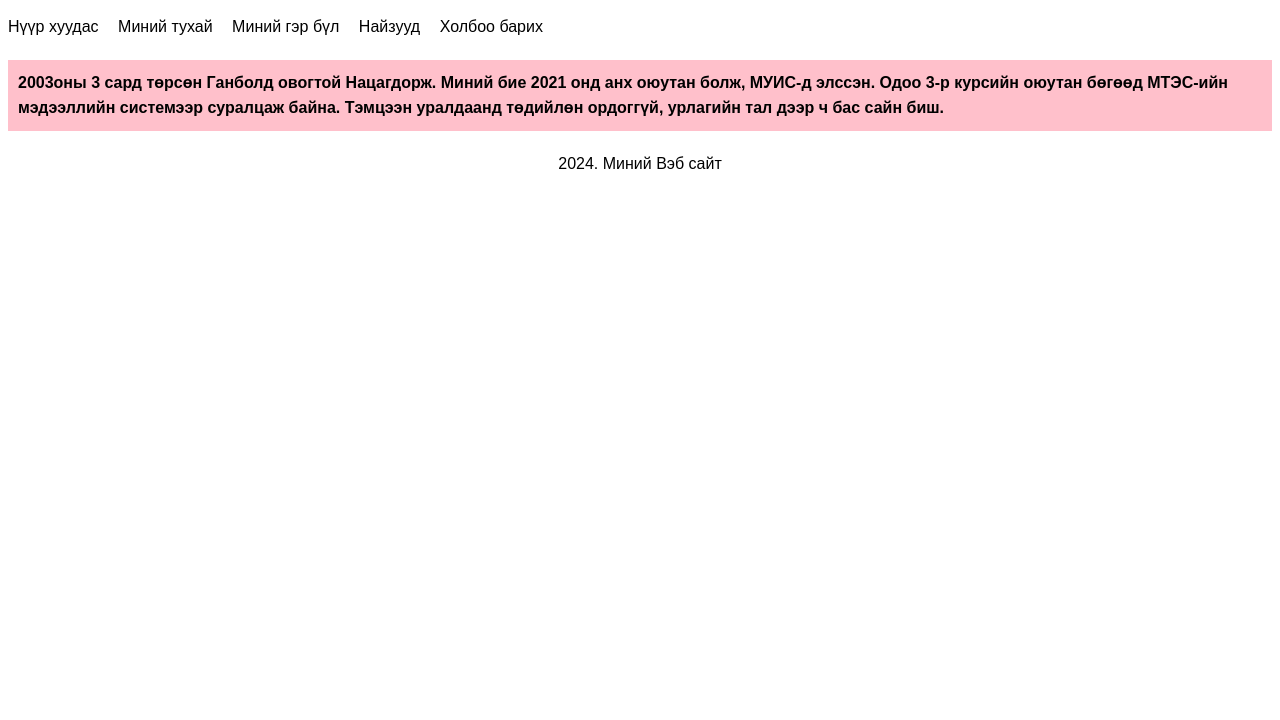
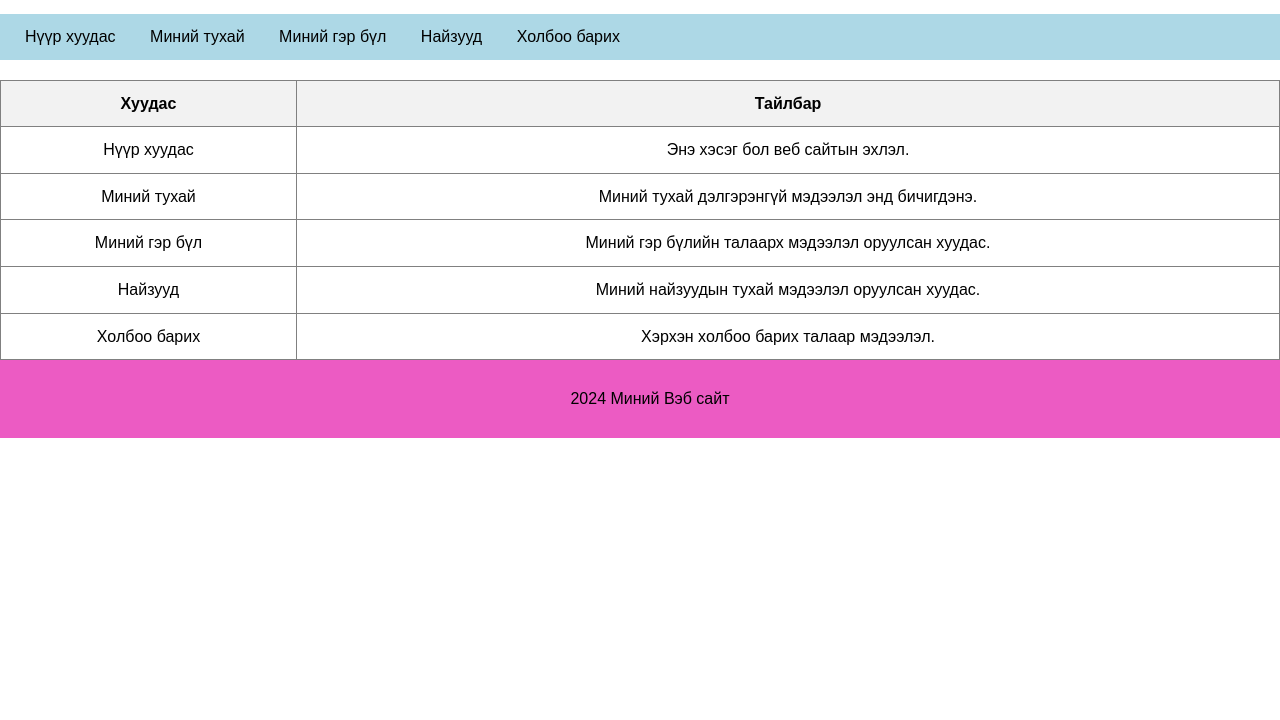
Before and after one commit to Natsagdorj0320/lab2-test, a plain HTML site: page index.html in a window 1280 px wide. Shown: the part 80-800 px from the top of the page. Drawn offline with Linux system fonts and the light colour scheme.

Commit message:
initial commit

```diff
--- a/index.html
+++ b/index.html
@@ -3,87 +3,98 @@
 <head>
     <meta charset="UTF-8">
     <meta name="viewport" content="width=device-width, initial-scale=1.0">
-    <title>Миний тухай</title>
+    <title>Нүүр хуудас</title>
     <style>
-        nav ul {
-            list-style-type: none;
+        body {
+            font-family: Arial, sans-serif;
+            line-height: 1.6;
+            margin: 0;
             padding: 0;
         }
 
-        nav ul li {
-            display: inline;
-            margin-right: 15px;
+        nav {
+            background-color: lightblue;
+            padding: 10px;
         }
 
         nav a {
+            margin: 0 15px;
             text-decoration: none;
             color: black;
         }
 
         nav a:hover {
-            color: blue;
-        }
-
-        main {
-            margin-top: 20px;
-        }
-
-        footer {
-            margin-top: 20px;
-            text-align: center;
-        }
-
-        body {
-            font-family: Arial, sans-serif;
-            line-height: 1.6;
+            text-decoration: underline;
         }
 
         table {
             width: 100%;
+            border-collapse: collapse;
+            margin-top: 20px;
+        }
+
+        th, td {
             padding: 10px;
-            border-collapse: collapse;
+            text-align: center;
         }
 
         th {
-            text-align: left;
-            padding: 10px;
-            color: #000;
+            background-color: #f2f2f2;
         }
 
+        footer {
+            text-align: center;
+            padding: 10px;
+            background-color: rgb(236, 91, 195);
+            position: relative;
+            bottom: 0;
+            width: 100%;
+        }
     </style>
 </head>
 <body>
-
 <header>
-    <h1>Миний тухай</h1>
+    <h1>Тавтай морилно уу</h1>
     <nav>
-        <ul>
-            <li><a href="index.html">Нүүр хуудас</a></li>
-            <li><a href="about.html">Миний тухай</a></li>
-            <li><a href="family.html">Миний гэр бүл</a></li>
-            <li><a href="friends.html">Найзууд</a></li>
-            <li><a href="contact.html">Холбоо барих</a></li>
-
-        </ul>
+        <a href="nuur.html">Нүүр хуудас</a>
+        <a href="about.html">Миний тухай</a>
+        <a href="family.html">Миний гэр бүл</a>
+        <a href="friends.html">Найзууд</a>
+        <a href="contact.html">Холбоо барих</a>
     </nav>
 </header>
 
 <main>
-    <table bgcolor="black">
-        <tr bgcolor="pink">
-            <th>
-                2003оны 3 сард төрсөн Ганболд овогтой Нацагдорж.
-                Миний бие 2021 онд анх оюутан болж, МУИС-д элссэн.
-                Одоо 3-р курсийн оюутан бөгөөд МТЭС-ийн мэдээллийн системээр суралцаж байна.
-                Тэмцээн уралдаанд төдийлөн ордоггүй, урлагийн тал дээр ч бас сайн биш.
-            </th>
+    <table border="1">
+        <tr>
+            <th>Хуудас</th>
+            <th>Тайлбар</th>
+        </tr>
+        <tr>
+            <td>Нүүр хуудас</td>
+            <td>Энэ хэсэг бол веб сайтын эхлэл.</td>
+        </tr>
+        <tr>
+            <td>Миний тухай</td>
+            <td>Миний тухай дэлгэрэнгүй мэдээлэл энд бичигдэнэ.</td>
+        </tr>
+        <tr>
+            <td>Миний гэр бүл</td>
+            <td>Миний гэр бүлийн талаарх мэдээлэл оруулсан хуудас.</td>
+        </tr>
+        <tr>
+            <td>Найзууд</td>
+            <td>Миний найзуудын тухай мэдээлэл оруулсан хуудас.</td>
+        </tr>
+        <tr>
+            <td>Холбоо барих</td>
+            <td>Хэрхэн холбоо барих талаар мэдээлэл.</td>
         </tr>
     </table>
 </main>
 
 <footer>
-    <p> 2024. Миний Вэб сайт</p>
+    <p> 2024 Миний Вэб сайт</p>
 </footer>
-
 </body>
 </html>
```
Also changed, not shown: nuur.html (+1 -1 lines).
